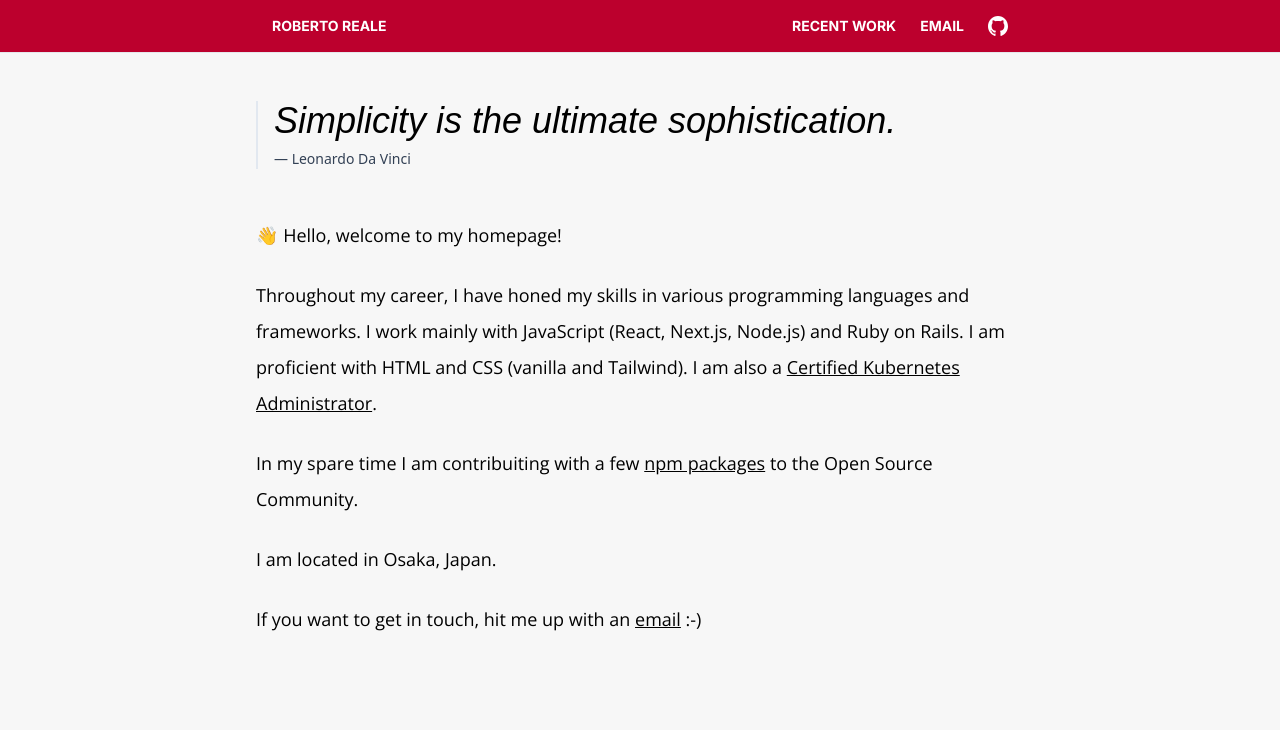
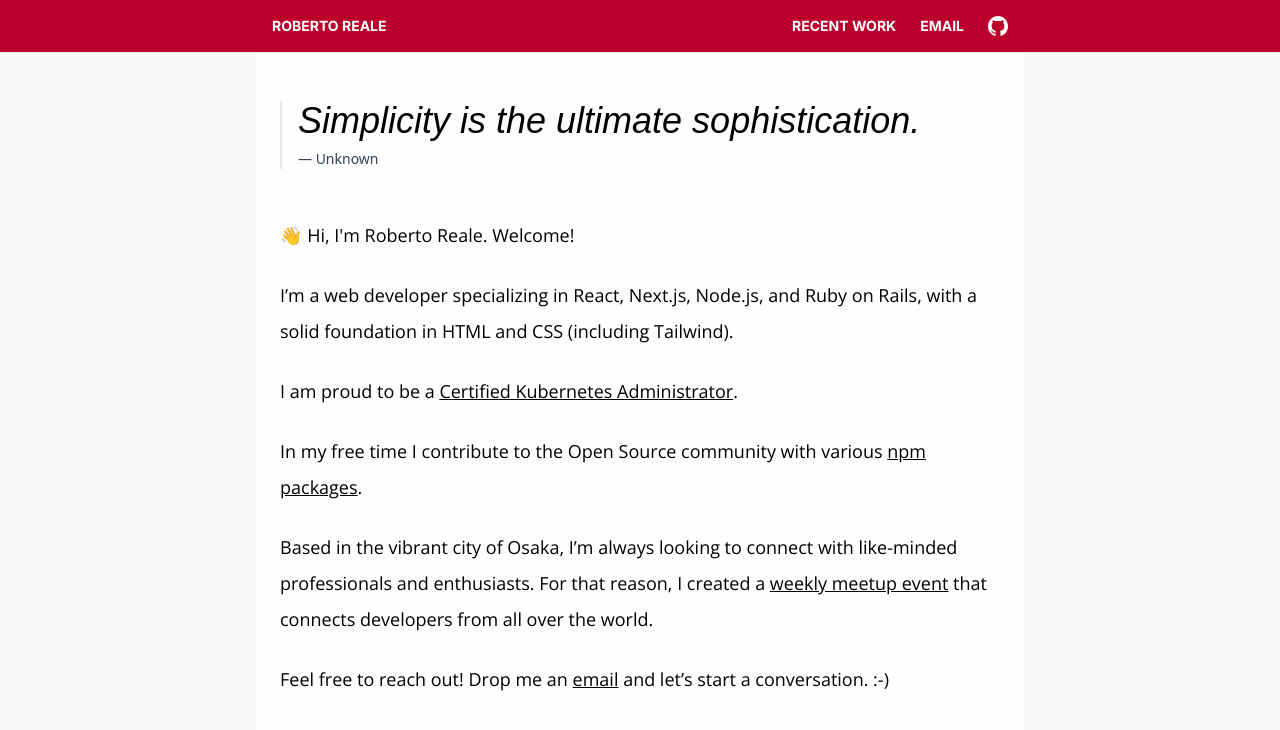
Before and after one commit to sickdyd/sickdyd.github.io, a Next.js app: page / in a window 1280 px wide. Shown: the top 730 px of the page. Built offline with nearby package versions, Linux system fonts and the light colour scheme; a web font is replaced by a local one.

Commit message:
Update main page copy

```diff
--- a/src/app/page.tsx
+++ b/src/app/page.tsx
@@ -4,52 +4,61 @@ import Quote from "./components/Quote";
 
 export default function Home() {
   return (
-    <main className="flex min-h-screen flex-col max-w-screen-md m-auto w-full mt-12">
+    <main className="flex flex-col max-w-screen-md m-auto p-6 pt-12 bg-white bg-opacity-90 h-full">
       <Quote
         cite="https://quoteinvestigator.com/2015/04/02/simple/"
         quote="Simplicity is the ultimate sophistication."
-        author="Leonardo Da Vinci"
+        author="Unknown"
       />
 
-      <Paragraph>👋 Hello, welcome to my homepage!</Paragraph>
+      <Paragraph>👋 Hi, I'm Roberto Reale. Welcome!</Paragraph>
       <Paragraph>
-        Throughout my career, I have honed my skills in various programming
-        languages and frameworks. I work mainly with <strong>JavaScript</strong>{" "}
-        (React, Next.js, Node.js) and <strong>Ruby on Rails</strong>. I am
-        proficient with <strong>HTML</strong> and <strong>CSS</strong> (vanilla
-        and Tailwind). I am also a{" "}
+        I’m a web developer specializing in React, Next.js, Node.js, and Ruby on
+        Rails, with a solid foundation in HTML and CSS (including Tailwind).
+      </Paragraph>
+      <Paragraph>
+        I am proud to be a{" "}
         <Link
           target="_blank"
-          href="https://www.credly.com/badges/08104359-709a-4150-b3b7-297d90f26ccf/Paragraphublic_url"
+          href="https://www.credly.com/badges/08104359-709a-4150-b3b7-297d90f26ccf/public_url"
           aria-label="Certified Kubernetes Administrator badge on Credly"
         >
-          <strong>Certified Kubernetes Administrator</strong>
+          Certified Kubernetes Administrator
         </Link>
         .
       </Paragraph>
       <Paragraph>
-        In my spare time I am contribuiting with a few{" "}
+        In my free time I contribute to the Open Source community with various{" "}
         <Link
           target="_blank"
           href="https://www.npmjs.com/~sickdyd"
           aria-label="npm packages on npmjs.com"
         >
           npm packages
-        </Link>{" "}
-        to the Open Source Community.
+        </Link>
+        .
       </Paragraph>
       <Paragraph>
-        I am located in Osaka, <strong>Japan</strong>.
+        Based in the vibrant city of Osaka, I’m always looking to connect with
+        like-minded professionals and enthusiasts. For that reason, I created a{" "}
+        <Link
+          href="https://www.meetup.com/osaka-digital-nomads-meetup-group/"
+          target="blank"
+          aria-label="digital nomads meetup"
+        >
+          weekly meetup event
+        </Link>{" "}
+        that connects developers from all over the world.
       </Paragraph>
       <Paragraph>
-        If you want to get in touch, hit me up with an{" "}
+        Feel free to reach out! Drop me an{" "}
         <Link
           href="mailto:roberto.reale.ja@gmail.com"
           aria-label="Send email to Roberto Reale"
         >
           email
         </Link>{" "}
-        :-)
+        and let’s start a conversation. :-)
       </Paragraph>
     </main>
   );
```
